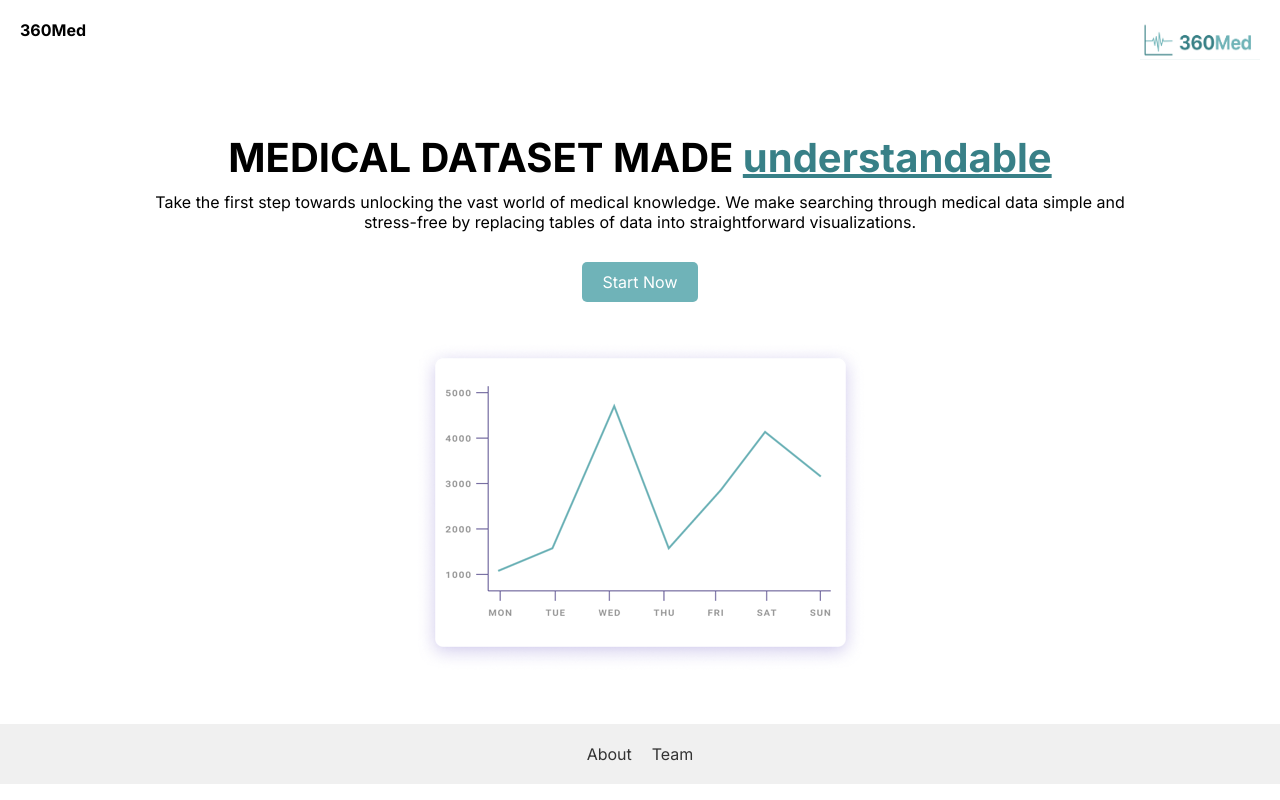
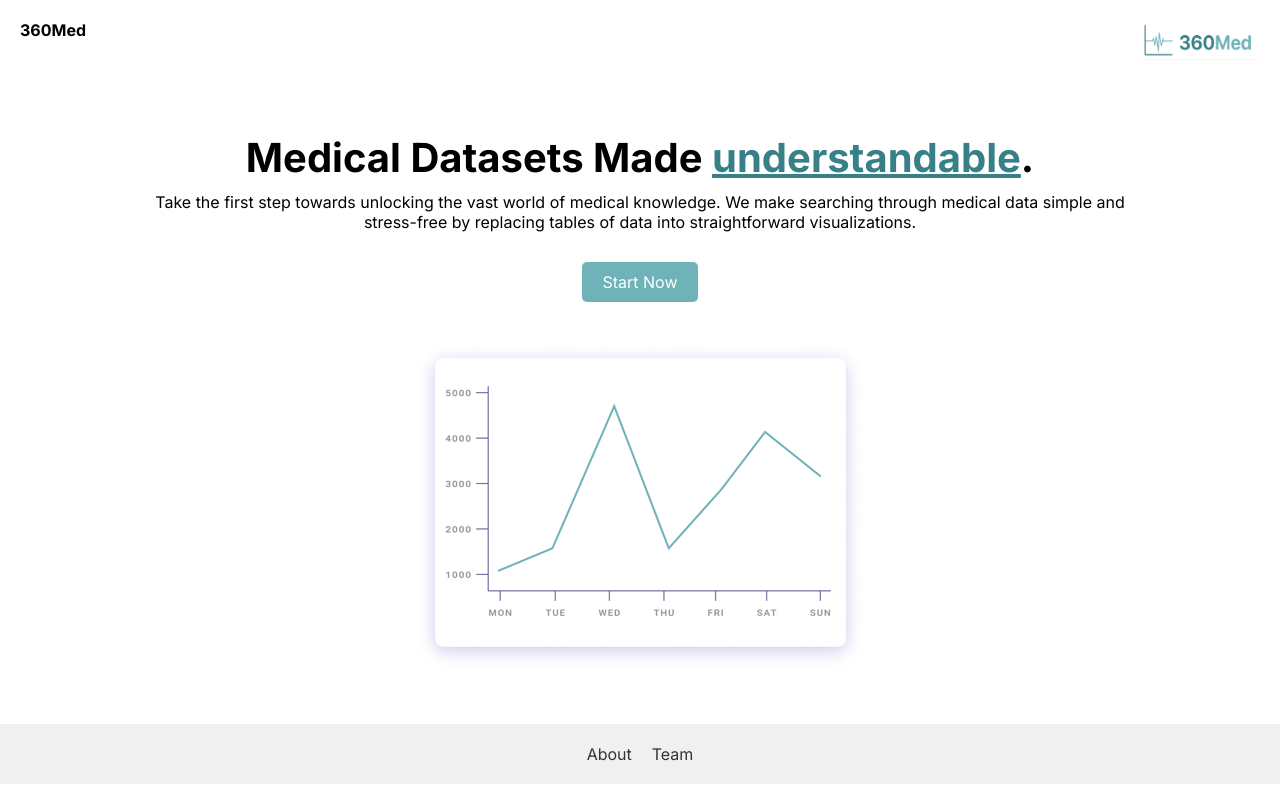
Before and after one commit to ohawke/360Med, a Next.js app: page /landing-page in a window 1280 px wide. Built offline with nearby package versions, Linux system fonts and the light colour scheme.

Commit message:
Minor edits to both release notes and landing page

```diff
--- a/app/landing-page/page.tsx
+++ b/app/landing-page/page.tsx
@@ -28,7 +28,7 @@ export default function LandingPage() {
 
       <main className={styles.main}>
         <div className={styles.titleBlock}>
-          <h1 className={styles.title}>MEDICAL DATASET MADE <span className={styles.understandable}>understandable</span></h1>
+          <h1 className={styles.title}>Medical Datasets Made <span className={styles.understandable}>understandable</span>.</h1>
           <p className={styles.subtitle}>Take the first step towards unlocking the vast world of medical knowledge. We make searching through medical data simple and stress-free by replacing tables of data into straightforward visualizations.</p>
           <p> _</p>
           <Link href="/home" className={styles.startButton}>Start Now</Link>
```
Also changed, not shown: 1 other file (tests, documents, lock files or other folders).
